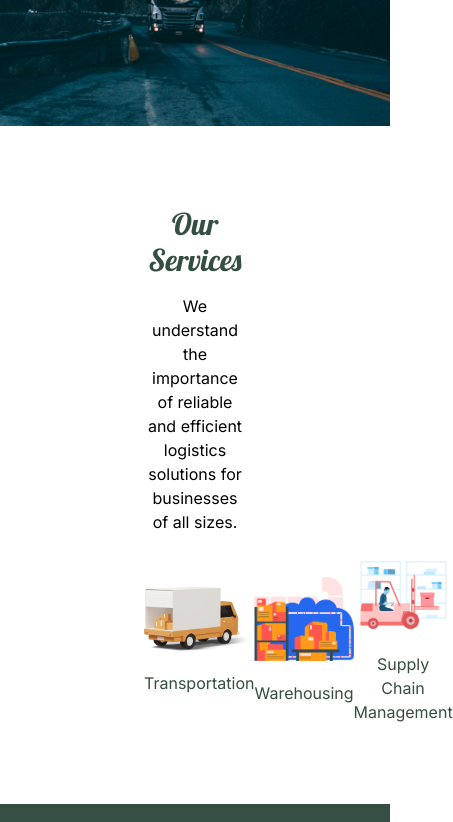
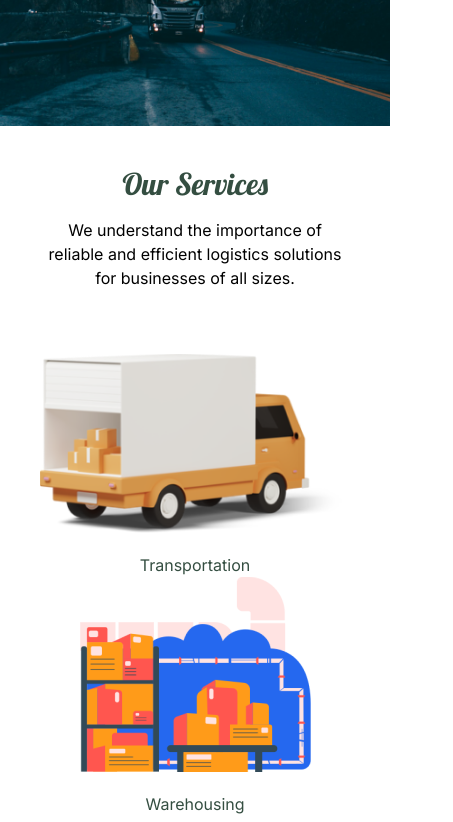
Before and after one commit to Dev-kami/Road-Tansit-Delivery, a Next.js app: page / in a window 390 px wide. Shown: the part 1660-2482 px from the top of the page, 453 px wide, since content can reach past the window. Built offline with nearby package versions, Linux system fonts and the light colour scheme.

Commit message:
Responsiveness for Services.tsx

```diff
--- a/src/components/Services.tsx
+++ b/src/components/Services.tsx
@@ -2,14 +2,14 @@ import Image from "next/image";
 
 const Services = () => {
   return (
-    <section className="px-36 py-20 text-center">
+    <section className="lg:px-36 px-10 md:py-20 py-10 text-center">
       <h3 className="font-lobster text-3xl text-primary pb-4">Our Services</h3>
       <p className="pb-6">
         We understand the importance of reliable and efficient logistics
         solutions for businesses of all sizes.
       </p>
 
-      <div className="flex justify-between items-center">
+      <div className="flex justify-between items-center md:flex-row flex-col md:mt-0 mt-10">
         <div>
           <Image
             className="w-full h-full mb-5"
```
